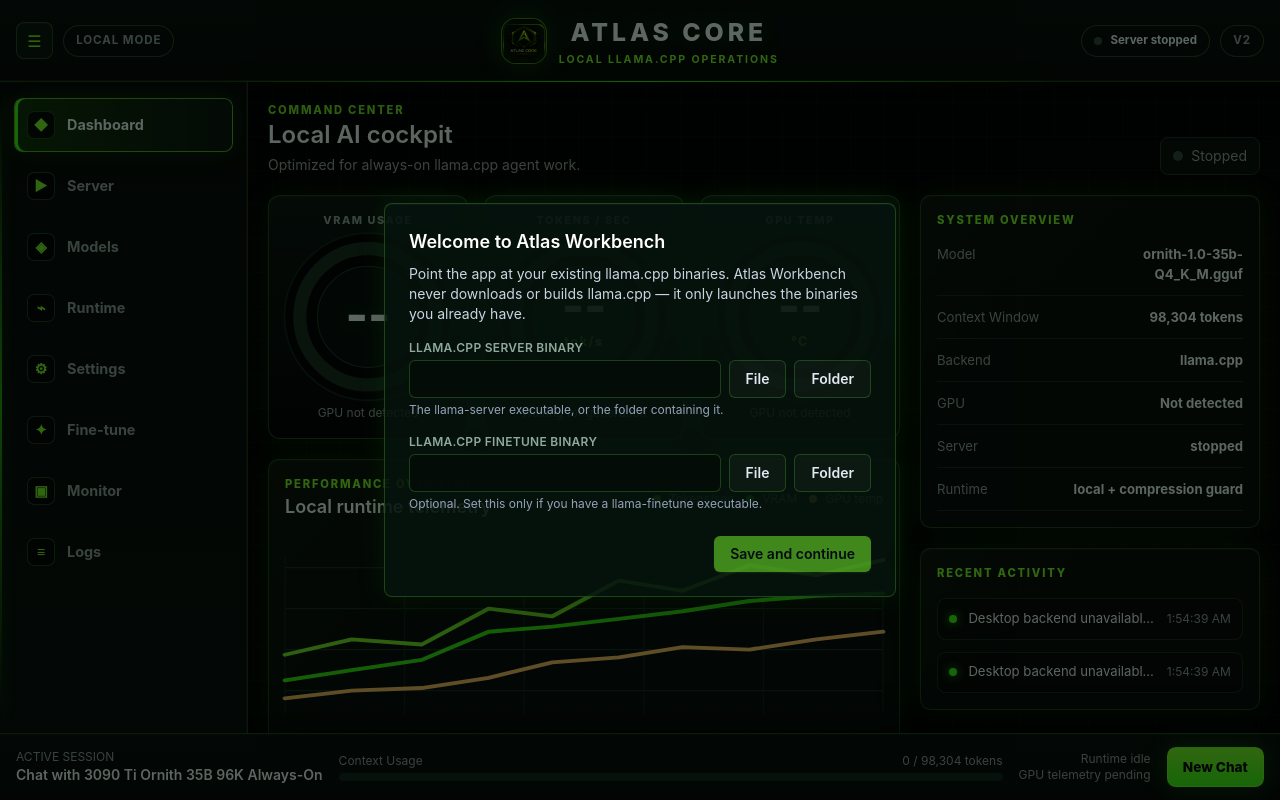
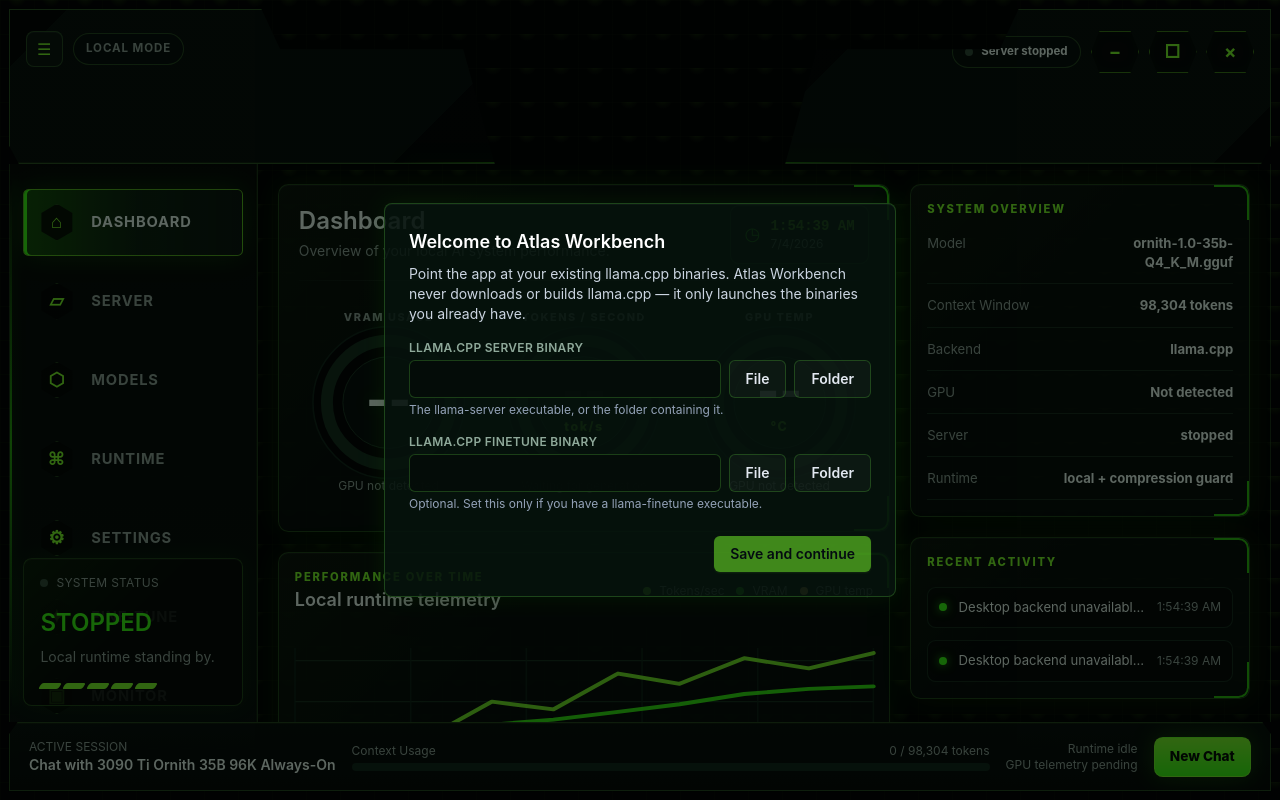
Before and after one commit to reidklassen-design/atlas-workbench, a React (Vite) app: page / in a window 1280 px wide. Built offline with nearby package versions, Linux system fonts and the light colour scheme.

Commit message:
Refine Atlas cockpit toward template

```diff
--- a/src/index.css
+++ b/src/index.css
@@ -26,30 +26,35 @@
     flex-direction: column;
     overflow: hidden;
     background:
+      radial-gradient(circle at 50% -8%, rgba(124, 255, 43, 0.12), transparent 24%),
       linear-gradient(rgba(124, 255, 43, 0.025) 1px, transparent 1px),
       linear-gradient(90deg, rgba(124, 255, 43, 0.018) 1px, transparent 1px),
       #020604;
     background-size: 34px 34px;
     color: #e8fff0;
+    padding: 0.55rem;
   }
   .neo-header {
     position: relative;
     display: grid;
-    grid-template-columns: minmax(170px, 1fr) auto minmax(170px, 1fr);
-    align-items: center;
+    grid-template-columns: minmax(230px, 1fr) auto minmax(230px, 1fr);
+    align-items: start;
     gap: 1rem;
-    min-height: 74px;
-    border-bottom: 1px solid rgba(61, 122, 50, 0.45);
-    background: linear-gradient(180deg, rgba(7, 19, 13, 0.98), rgba(5, 13, 8, 0.94));
+    min-height: 92px;
+    border: 1px solid rgba(61, 122, 50, 0.68);
+    background:
+      linear-gradient(135deg, transparent 0 4%, rgba(7, 19, 13, 0.98) 4% 38%, rgba(3, 8, 6, 0.98) 38% 62%, rgba(7, 19, 13, 0.98) 62% 96%, transparent 96%),
+      #030806;
     box-shadow: 0 14px 40px rgba(0, 0, 0, 0.38), inset 0 -1px 0 rgba(124, 255, 43, 0.08);
-    padding: 0.85rem 1rem;
+    padding: 0.85rem 1rem 1rem;
+    clip-path: polygon(0 0, 20% 0, 21.5% 26%, 36% 26%, 38.5% 100%, 61.5% 100%, 64% 26%, 78.5% 26%, 80% 0, 100% 0, 100% 88%, 99.2% 100%, 0.8% 100%, 0 88%);
   }
   .neo-header::after {
     content: "";
     position: absolute;
-    left: 18%;
-    right: 18%;
-    bottom: -1px;
+    left: 31%;
+    right: 31%;
+    bottom: 0;
     height: 1px;
     background: linear-gradient(90deg, transparent, rgba(57, 255, 20, 0.9), transparent);
     box-shadow: 0 0 20px rgba(57, 255, 20, 0.42);
@@ -59,6 +64,7 @@
     display: flex;
     align-items: center;
     gap: 0.65rem;
+    padding-top: 0.45rem;
   }
   .neo-header-right {
     justify-content: flex-end;
@@ -73,6 +79,10 @@
     background: rgba(11, 28, 18, 0.85);
     color: #7cff2b;
     box-shadow: inset 0 1px 0 rgba(232, 255, 240, 0.04);
+  }
+  .neo-icon-button:hover {
+    border-color: rgba(124, 255, 43, 0.78);
+    background: rgba(20, 53, 32, 0.75);
   }
   .neo-pill,
   .neo-status-pill {
@@ -95,26 +105,44 @@
     text-transform: none;
     letter-spacing: 0;
   }
+  .neo-window-controls {
+    display: flex;
+    align-items: center;
+    gap: 0.6rem;
+  }
+  .neo-window-controls span {
+    display: grid;
+    height: 2.65rem;
+    width: 3rem;
+    place-items: center;
+    border: 1px solid rgba(124, 255, 43, 0.48);
+    background: rgba(3, 8, 6, 0.72);
+    color: #7cff2b;
+    font-size: 1.15rem;
+    font-weight: 700;
+    clip-path: polygon(18% 0, 82% 0, 100% 50%, 82% 100%, 18% 100%, 0 50%);
+    box-shadow: inset 0 0 16px rgba(57, 255, 20, 0.04);
+  }
   .neo-brand {
     display: flex;
+    flex-direction: column;
     align-items: center;
     justify-content: center;
-    gap: 0.75rem;
+    gap: 0.25rem;
     min-width: 0;
+    margin-top: -0.2rem;
   }
   .neo-brand-mark {
-    height: 2.85rem;
-    width: 2.85rem;
-    border: 1px solid rgba(124, 255, 43, 0.5);
-    border-radius: 0.9rem;
-    background: #030806;
-    box-shadow: 0 0 28px rgba(57, 255, 20, 0.2), inset 0 0 18px rgba(57, 255, 20, 0.12);
+    height: 4.35rem;
+    width: 4.35rem;
+    border-radius: 1rem;
+    filter: drop-shadow(0 0 20px rgba(57, 255, 20, 0.42));
     object-fit: cover;
   }
   .neo-brand-title {
-    font-size: clamp(1.1rem, 2vw, 1.55rem);
+    font-size: clamp(1.08rem, 2vw, 1.5rem);
     font-weight: 800;
-    letter-spacing: 0.16em;
+    letter-spacing: 0.18em;
     color: #e8fff0;
     text-shadow: 0 0 22px rgba(57, 255, 20, 0.22);
   }
@@ -129,6 +157,8 @@
     display: flex;
     min-height: 0;
     flex: 1;
+    border-right: 1px solid rgba(61, 122, 50, 0.4);
+    border-left: 1px solid rgba(61, 122, 50, 0.4);
   }
   .neo-sidebar {
     position: relative;
@@ -136,8 +166,10 @@
     flex: 0 0 15.5rem;
     overflow-y: auto;
     border-right: 1px solid rgba(61, 122, 50, 0.42);
-    background: linear-gradient(180deg, rgba(5, 13, 8, 0.98), rgba(7, 19, 13, 0.96));
-    padding: 1rem 0.85rem;
+    background:
+      linear-gradient(180deg, rgba(5, 13, 8, 0.98), rgba(7, 19, 13, 0.96)),
+      radial-gradient(circle at 15% 15%, rgba(57, 255, 20, 0.08), transparent 38%);
+    padding: 1.55rem 0.85rem 1rem;
     box-shadow: inset -1px 0 0 rgba(124, 255, 43, 0.06);
   }
   .neo-sidebar-rail {
@@ -153,13 +185,15 @@
     display: flex;
     width: 100%;
     align-items: center;
-    gap: 0.75rem;
+    gap: 1rem;
     border: 1px solid transparent;
-    border-radius: 0.55rem;
-    padding: 0.72rem 0.78rem;
+    border-radius: 0.35rem;
+    padding: 0.88rem 0.88rem;
     color: #8fa99a;
-    font-size: 0.9rem;
+    font-size: 0.92rem;
     font-weight: 700;
+    letter-spacing: 0.055em;
+    text-transform: uppercase;
     transition: border-color 160ms ease, background 160ms ease, color 160ms ease, box-shadow 160ms ease;
   }
   .neo-nav-item:hover {
@@ -169,20 +203,37 @@
   }
   .neo-nav-item-active {
     border-color: rgba(124, 255, 43, 0.64);
-    background: linear-gradient(90deg, rgba(57, 255, 20, 0.18), rgba(11, 28, 18, 0.82));
+    background:
+      linear-gradient(90deg, rgba(57, 255, 20, 0.28), rgba(22, 64, 28, 0.42) 52%, rgba(11, 28, 18, 0.82)),
+      rgba(4, 18, 9, 0.9);
     color: #e8fff0;
-    box-shadow: 0 0 24px rgba(57, 255, 20, 0.12), inset 3px 0 0 #39ff14;
+    box-shadow: 0 0 28px rgba(57, 255, 20, 0.16), inset 3px 0 0 #39ff14;
   }
   .neo-nav-glyph {
     display: grid;
-    height: 1.75rem;
-    width: 1.75rem;
+    height: 2.3rem;
+    width: 2.3rem;
     flex: 0 0 auto;
     place-items: center;
     border: 1px solid rgba(61, 122, 50, 0.5);
     border-radius: 0.45rem;
     background: rgba(3, 8, 6, 0.8);
     color: #7cff2b;
+    font-size: 1.15rem;
+    clip-path: polygon(50% 0, 92% 25%, 92% 75%, 50% 100%, 8% 75%, 8% 25%);
+  }
+  .neo-sidebar-status {
+    position: absolute;
+    right: 0.85rem;
+    bottom: 1rem;
+    left: 0.85rem;
+    border: 1px solid rgba(47, 107, 37, 0.62);
+    border-radius: 0.55rem;
+    background:
+      linear-gradient(135deg, rgba(57, 255, 20, 0.08), transparent 46%),
+      rgba(5, 13, 8, 0.86);
+    padding: 1rem;
+    box-shadow: 0 0 24px rgba(57, 255, 20, 0.08), inset 0 1px 0 rgba(232, 255, 240, 0.035);
   }
   .neo-main {
     min-width: 0;
@@ -194,12 +245,17 @@
     display: flex;
     align-items: center;
     gap: 1rem;
-    border-top: 1px solid rgba(61, 122, 50, 0.48);
-    background: linear-gradient(180deg, rgba(7, 19, 13, 0.95), rgba(5, 13, 8, 0.98));
-    padding: 0.8rem 1rem;
+    border: 1px solid rgba(61, 122, 50, 0.55);
+    background:
+      linear-gradient(180deg, rgba(7, 19, 13, 0.95), rgba(5, 13, 8, 0.98)),
+      linear-gradient(90deg, rgba(124, 255, 43, 0.06), transparent 22%, transparent 78%, rgba(124, 255, 43, 0.06));
+    padding: 0.85rem 1.2rem;
     box-shadow: 0 -12px 34px rgba(0, 0, 0, 0.34), inset 0 1px 0 rgba(124, 255, 43, 0.06);
+    clip-path: polygon(0.7% 0, 99.3% 0, 100% 18%, 100% 100%, 0 100%, 0 18%);
   }
   .neo-card {
+    position: relative;
+    overflow: hidden;
     border: 1px solid rgba(47, 107, 37, 0.6);
     border-radius: 0.65rem;
     background:
@@ -207,6 +263,28 @@
       rgba(7, 19, 13, 0.9);
     box-shadow: 0 0 30px rgba(57, 255, 20, 0.12), 0 18px 40px rgba(0, 0, 0, 0.3), inset 0 1px 0 rgba(232, 255, 240, 0.035);
     padding: 1rem;
+  }
+  .neo-card::before,
+  .neo-card::after {
+    content: "";
+    position: absolute;
+    height: 2.2rem;
+    width: 2.2rem;
+    pointer-events: none;
+  }
+  .neo-card::before {
+    top: 0;
+    right: 0;
+    border-top: 2px solid rgba(57, 255, 20, 0.74);
+    border-right: 2px solid rgba(57, 255, 20, 0.74);
+    border-top-right-radius: 0.65rem;
+  }
+  .neo-card::after {
+    right: 0;
+    bottom: 0;
+    border-right: 2px solid rgba(57, 255, 20, 0.74);
+    border-bottom: 2px solid rgba(57, 255, 20, 0.74);
+    border-bottom-right-radius: 0.65rem;
   }
   .neo-section-kicker {
     color: #7cff2b;
@@ -218,19 +296,19 @@
   .neo-gauge {
     position: relative;
     display: grid;
-    min-height: 15.25rem;
+    min-height: 13.6rem;
     place-items: center;
     overflow: hidden;
-    border: 1px solid rgba(47, 107, 37, 0.64);
-    border-radius: 0.75rem;
+    border: 0;
+    border-radius: 999px;
     background:
       radial-gradient(circle at 50% 45%, rgba(57, 255, 20, 0.08), transparent 48%),
-      linear-gradient(180deg, rgba(11, 28, 18, 0.95), rgba(3, 8, 6, 0.94));
-    box-shadow: 0 0 32px rgba(57, 255, 20, 0.11), inset 0 1px 0 rgba(232, 255, 240, 0.04);
+      transparent;
+    box-shadow: none;
   }
   .neo-gauge-ring {
-    width: min(100%, 13.6rem);
-    height: min(100%, 13.6rem);
+    width: min(100%, 13.2rem);
+    height: min(100%, 13.2rem);
   }
   .neo-gauge-copy {
     position: absolute;
@@ -276,6 +354,71 @@
   }
   .neo-graph-card {
     overflow: hidden;
+  }
+  .neo-dashboard-card {
+    min-height: 21rem;
+    padding: 1.25rem;
+  }
+  .neo-dashboard-heading {
+    display: flex;
+    align-items: flex-start;
+    justify-content: space-between;
+    gap: 1rem;
+  }
+  .neo-dashboard-divider {
+    height: 1px;
+    margin: 1rem 0 0.8rem;
+    background: linear-gradient(90deg, rgba(27, 59, 37, 0.15), rgba(143, 169, 154, 0.24), rgba(27, 59, 37, 0.15));
+  }
+  .neo-clock-card {
+    display: flex;
+    align-items: center;
+    gap: 0.65rem;
+    border: 1px solid rgba(47, 107, 37, 0.56);
+    border-radius: 0.55rem;
+    background: rgba(3, 8, 6, 0.55);
+    padding: 0.65rem 0.85rem;
+    box-shadow: inset 0 1px 0 rgba(232, 255, 240, 0.035);
+  }
+  .neo-load-tile {
+    border-right: 1px solid rgba(27, 59, 37, 0.75);
+    padding: 0 1rem 0 0;
+  }
+  .neo-load-tile:last-child {
+    border-right: 0;
+  }
+  .neo-load-tile span {
+    display: block;
+    color: #8fa99a;
+    font-size: 0.76rem;
+    font-weight: 700;
+    letter-spacing: 0.08em;
+    text-transform: uppercase;
+  }
+  .neo-load-tile strong {
+    display: block;
+    margin-top: 0.45rem;
+    color: #e8fff0;
+    font-size: 1rem;
+  }
+  .neo-load-tile p {
+    margin-top: 0.45rem;
+    color: #8fa99a;
+    font-size: 0.8rem;
+  }
+  .neo-load-tile div {
+    height: 0.42rem;
+    margin-top: 0.65rem;
+    overflow: hidden;
+    border-radius: 999px;
+    background: rgba(143, 169, 154, 0.1);
+  }
+  .neo-load-tile i {
+    display: block;
+    height: 100%;
+    border-radius: 999px;
+    background: linear-gradient(90deg, #39ff14, #9dff65);
+    box-shadow: 0 0 14px rgba(57, 255, 20, 0.42);
   }
   .neo-overview-row {
     display: flex;
--- a/src/ui/App.tsx
+++ b/src/ui/App.tsx
@@ -15,14 +15,14 @@
 const atlasCoreLogo = new URL("./assets/atlas-core.png", import.meta.url).href;
 
 const TABS: { id: TabId; label: string; glyph: string }[] = [
-  { id: "dashboard", label: "Dashboard", glyph: "◆" },
-  { id: "server", label: "Server", glyph: "▶" },
-  { id: "models", label: "Models", glyph: "◈" },
-  { id: "agent-runtime", label: "Runtime", glyph: "⌁" },
+  { id: "dashboard", label: "Dashboard", glyph: "⌂" },
+  { id: "server", label: "Server", glyph: "▱" },
+  { id: "models", label: "Models", glyph: "⬡" },
+  { id: "agent-runtime", label: "Runtime", glyph: "⌘" },
   { id: "settings", label: "Settings", glyph: "⚙" },
   { id: "fine-tuning", label: "Fine-tune", glyph: "✦" },
   { id: "system-monitor", label: "Monitor", glyph: "▣" },
-  { id: "logs", label: "Logs", glyph: "≡" },
+  { id: "logs", label: "Logs", glyph: "☷" },
 ];
 
 const GRAPH_LINES = [
@@ -171,17 +171,21 @@
           <span className={clsx("h-2 w-2 rounded-full", gateway.running || server.state === "running" ? "bg-[#39FF14]" : "bg-[#31513a]")} />
           {runtimeLabel}
         </span>
-        <span className="neo-pill hidden sm:inline-flex">V2</span>
+        <div className="neo-window-controls" aria-hidden="true">
+          <span>−</span>
+          <span>□</span>
+          <span>×</span>
+        </div>
       </div>
     </header>
   );
 }
 
-function NeoSidebar({ active, onSelect }: { active: TabId; onSelect: (tab: TabId) => void }): JSX.Element {
+function NeoSidebar({ active, onSelect, server }: { active: TabId; onSelect: (tab: TabId) => void; server: ProcessStatus }): JSX.Element {
   return (
     <aside className="neo-sidebar" aria-label="Primary navigation">
       <div className="neo-sidebar-rail" aria-hidden="true" />
-      <nav className="space-y-2">
+      <nav className="space-y-3">
         {TABS.map((tab) => (
           <button
             key={tab.id}
@@ -195,6 +199,17 @@
           </button>
         ))}
       </nav>
+      <div className="neo-sidebar-status">
+        <div className="flex items-center gap-2 text-xs uppercase tracking-wide text-[#8FA99A]">
+          <span className={clsx("h-2 w-2 rounded-full", statusTone(server.state))} />
+          System Status
+        </div>
+        <div className="mt-4 text-2xl font-semibold uppercase text-[#39FF14]">{server.state === "running" ? "Online" : server.state}</div>
+        <p className="mt-2 text-sm text-[#8FA99A]">{server.state === "running" ? "All systems operational." : "Local runtime standing by."}</p>
+        <div className="mt-4 flex gap-1" aria-hidden="true">
+          {[0, 1, 2, 3, 4].map((item) => <span key={item} className="h-1.5 w-5 skew-x-[-32deg] rounded-sm bg-[#7CFF2B]" />)}
+        </div>
+      </div>
     </aside>
   );
 }
@@ -300,27 +315,31 @@
   const vramValue = memoryUsed !== undefined ? (memoryUsed / 1024 / 1024 / 1024).toFixed(1) : "--";
   const vramUnit = memoryUsed !== undefined ? "GB" : "";
   const vramSubtext = memoryTotal ? `${vramPct.toFixed(0)}% of ${formatBytes(memoryTotal)}` : metrics?.gpu.detected ? "VRAM telemetry pending" : "GPU not detected";
+  const now = useMemo(() => new Date(), []);
 
   return (
     <div className="space-y-5" data-testid="dashboard">
-      <div className="flex flex-wrap items-end justify-between gap-4">
+      <div className="grid gap-5 xl:grid-cols-[minmax(0,1fr)_340px]">
+        <div className="space-y-5">
+          <NeoCard className="neo-dashboard-card">
+            <div className="neo-dashboard-heading">
               <div>
-          <div className="neo-section-kicker">Command Center</div>
-          <h1 className="text-2xl font-semibold text-[#E8FFF0]">Local AI cockpit</h1>
-          <p className="mt-1 text-sm text-[#8FA99A]">Optimized for always-on llama.cpp agent work.</p>
+                <h1 className="text-2xl font-semibold text-[#E8FFF0]">Dashboard</h1>
+                <p className="mt-1 text-sm text-[#8FA99A]">Overview of your local AI system performance.</p>
               </div>
-        <div className="flex items-center gap-2 rounded-lg border border-[#1B3B25] bg-[#07130D] px-3 py-2 text-sm text-[#8FA99A]">
-          <span className={clsx("h-2.5 w-2.5 rounded-full", statusTone(server.state))} />
-          <span className="capitalize">{gateway.running ? "gateway running" : server.state}</span>
+              <div className="neo-clock-card">
+                <span className="text-lg text-[#39FF14]">◷</span>
+                <div>
+                  <div className="font-mono text-sm font-semibold text-[#7CFF2B]">{now.toLocaleTimeString()}</div>
+                  <div className="text-xs text-[#8FA99A]">{now.toLocaleDateString()}</div>
                 </div>
               </div>
-
-      <div className="grid gap-5 xl:grid-cols-[minmax(0,1fr)_340px]">
-        <div className="space-y-5">
+            </div>
+            <div className="neo-dashboard-divider" />
             <div className="grid gap-4 md:grid-cols-3">
               <NeoGauge label="VRAM USAGE" value={vramValue} unit={vramUnit} subtext={vramSubtext} progress={vramPct} />
               <NeoGauge
-              label="TOKENS / SEC"
+                label="TOKENS / SECOND"
                 value={tokensPerSecond === null ? "--" : tokensPerSecond.toFixed(tokensPerSecond % 1 === 0 ? 0 : 1)}
                 unit="tok/s"
                 subtext={tokensPerSecond === null ? "Waiting for generation" : "latest llama.cpp timing"}
@@ -328,10 +347,37 @@
               />
               <NeoGauge label="GPU TEMP" value="--" unit="°C" subtext={metrics?.gpu.detected ? "sensor pending" : "GPU not detected"} progress={0} />
             </div>
+          </NeoCard>
 
           <NeoPerformanceGraph />
 
-          <div className="grid gap-4 md:grid-cols-3">
+          <NeoCard>
+            <div className="neo-section-kicker">System Load</div>
+            <div className="mt-4 grid gap-4 md:grid-cols-4">
+              <div className="neo-load-tile">
+                <span>CPU Usage</span>
+                <strong>{metrics ? `${metrics.cpu.overall.toFixed(0)}%` : "--"}</strong>
+                <div><i style={{ width: `${metrics?.cpu.overall ?? 0}%` }} /></div>
+              </div>
+              <div className="neo-load-tile">
+                <span>RAM Usage</span>
+                <strong>{metrics ? `${formatBytes(metrics.ram.used)} / ${formatBytes(metrics.ram.total)}` : "--"}</strong>
+                <div><i style={{ width: `${metrics?.ram.percent ?? 0}%` }} /></div>
+              </div>
+              <div className="neo-load-tile">
+                <span>Gateway</span>
+                <strong>{gateway.running ? "Online" : "Offline"}</strong>
+                <div><i style={{ width: gateway.running ? "100%" : "12%" }} /></div>
+              </div>
+              <div className="neo-load-tile">
+                <span>Requests</span>
+                <strong>{gateway.requestCount.toLocaleString()}</strong>
+                <p>{gateway.rejectedCount.toLocaleString()} rejected</p>
+              </div>
+            </div>
+          </NeoCard>
+
+          <div className="grid gap-4 md:grid-cols-3 xl:hidden">
             <NeoCard>
               <div className="neo-section-kicker">Gateway</div>
               <div className="mt-3 text-2xl font-semibold text-[#E8FFF0]">{gateway.running ? "Online" : "Offline"}</div>
@@ -385,7 +431,7 @@
     <div className="neo-shell">
       <NeoHeader server={server} gateway={gateway} />
       <div className="neo-body">
-        <NeoSidebar active={active} onSelect={setActive} />
+        <NeoSidebar active={active} onSelect={setActive} server={server} />
         <main className="neo-main">
           {loaded ? (
             <div className="mx-auto max-w-[1500px]">
```
Lines whose indentation alone changed are shown as unchanged.
